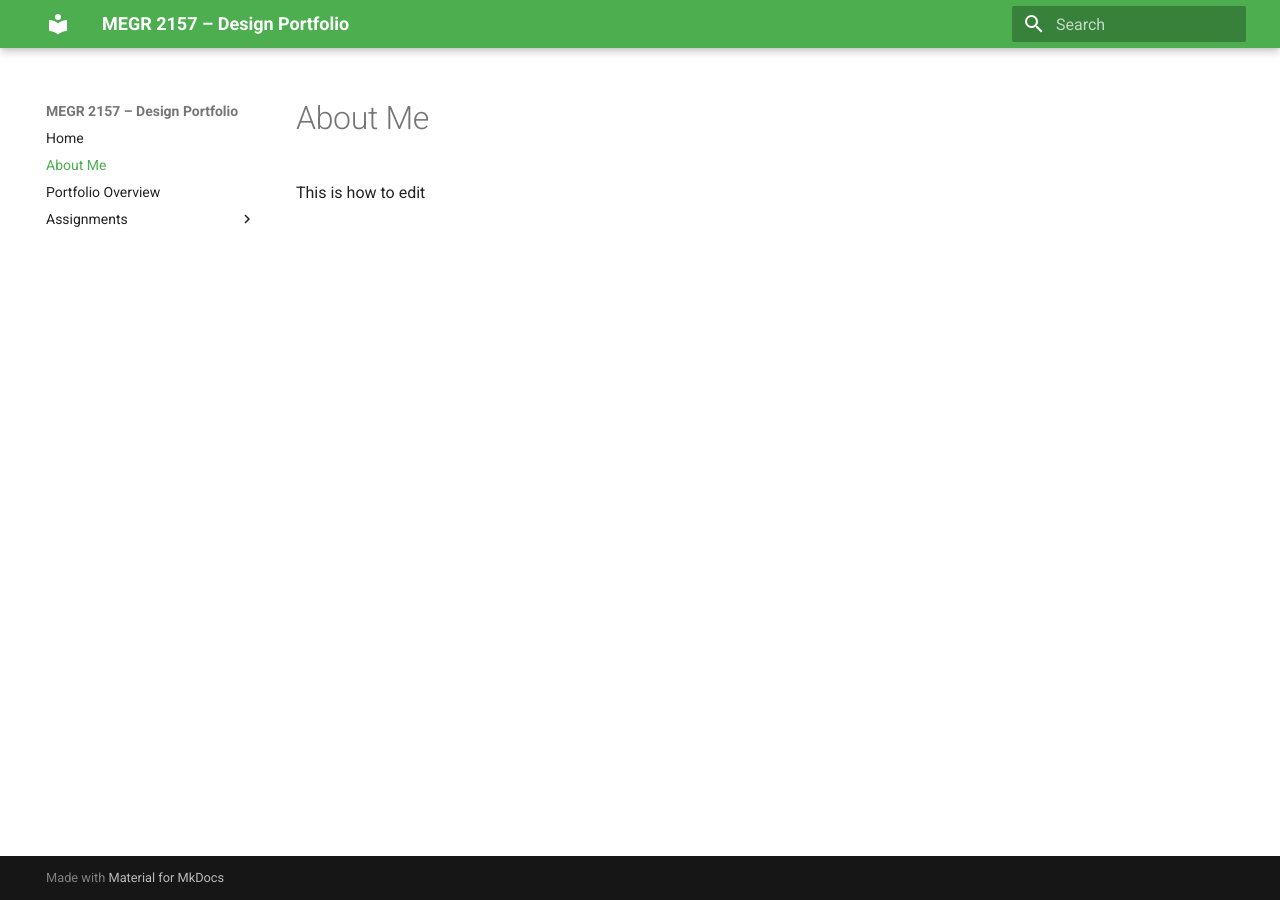
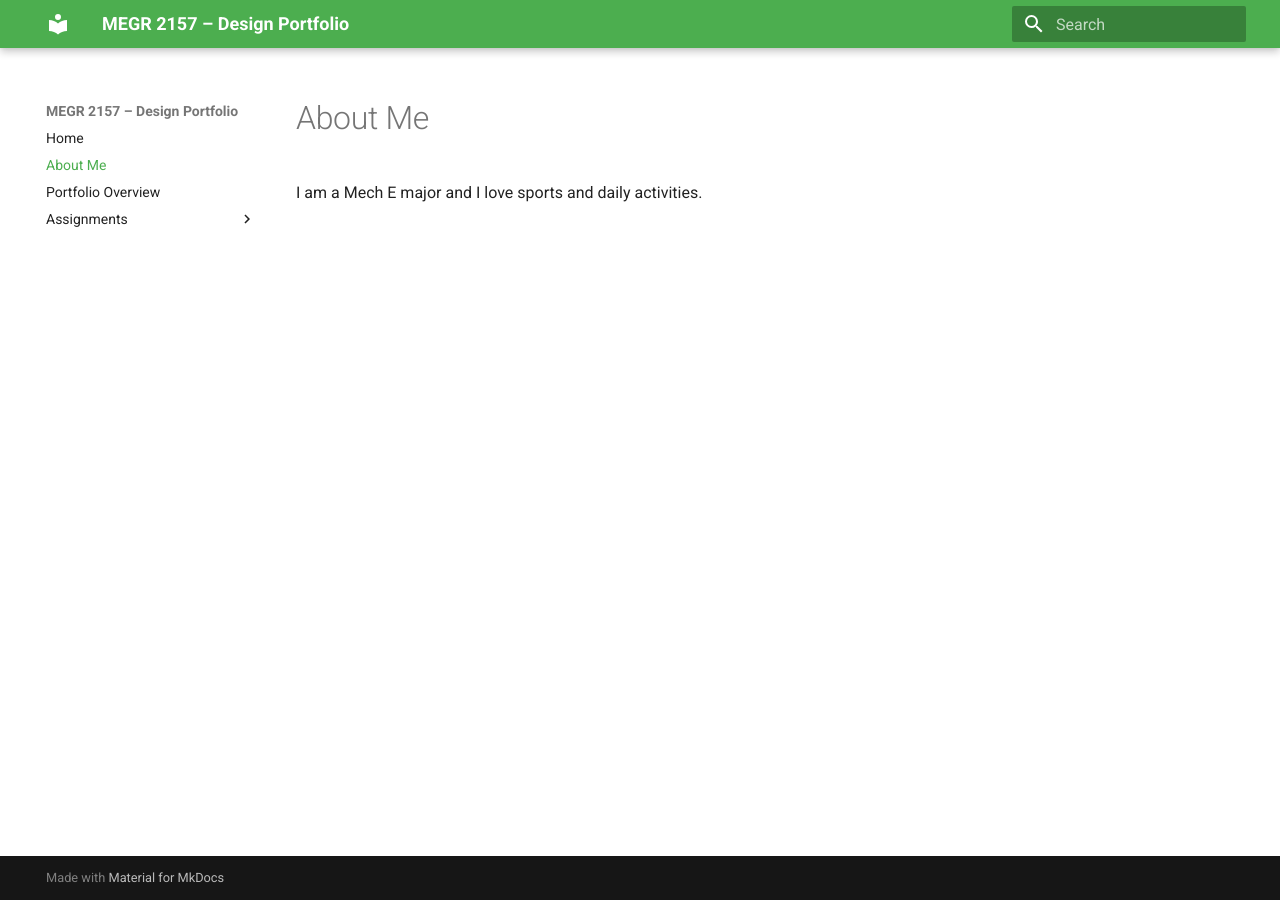
Before and after one commit to aalhadd7/Alhaddad-s-MEGR2157-portfolio, an MkDocs documentation site: the page built from docs/aboutme/index.md, in a window 1280 px wide. Built offline with MkDocs 1.6.1 and Material for MkDocs 9.7.7, drawn with Linux system fonts in a browser that asks for light colours.

Commit message:
Update 'About Me' section with personal information

```diff
--- a/docs/aboutme/index.md
+++ b/docs/aboutme/index.md
@@ -1,2 +1,2 @@
 #About Me
-This is how to edit
+I am a Mech E major and I love sports and daily activities.
```
